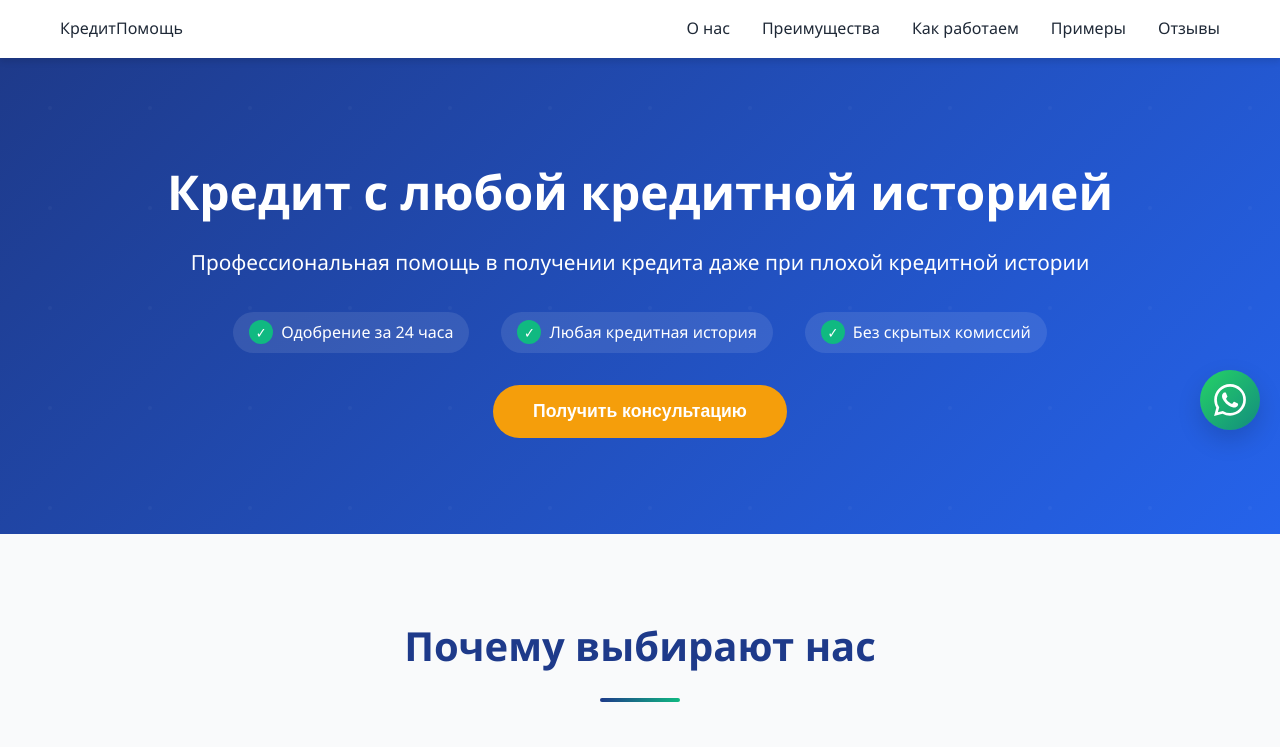
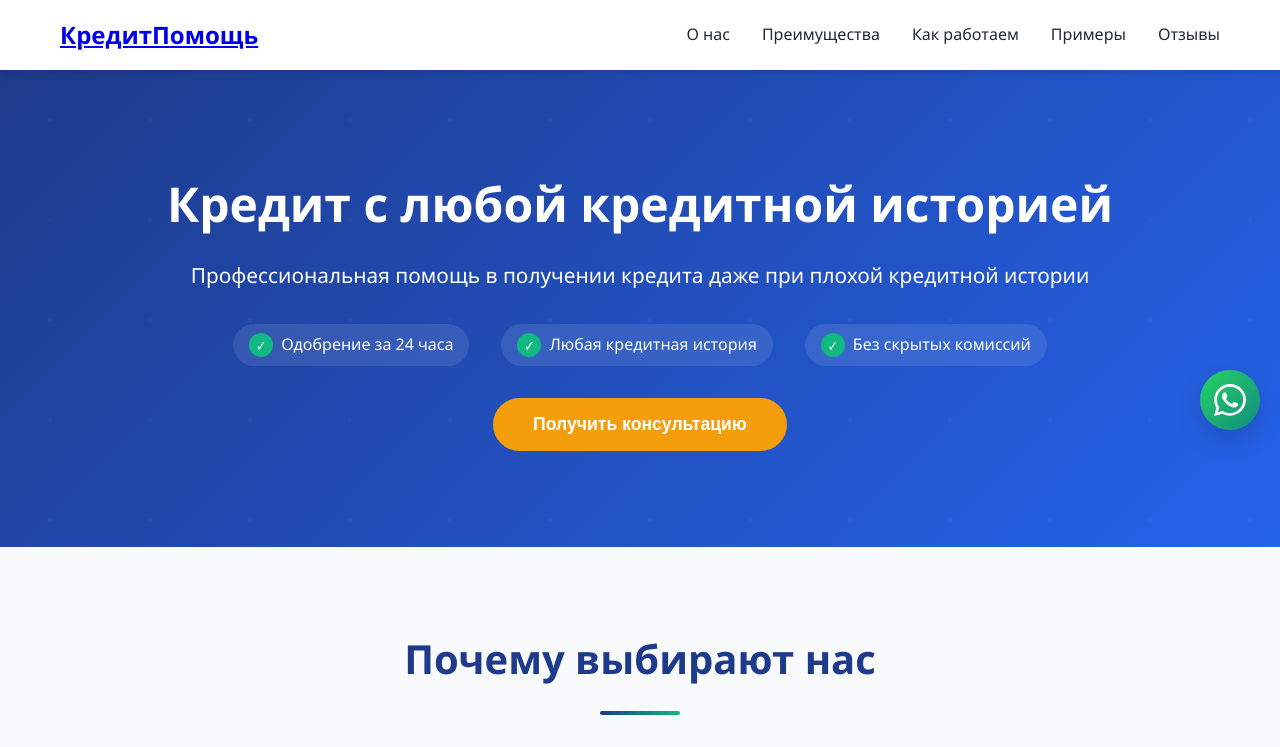
Before and after one commit to kreditnieresheniya/Kreditreshenie, a plain HTML site: page index.html in a window 1280 px wide. Shown: the top 747 px of the page. Drawn offline with Linux system fonts and the light colour scheme.

Commit message:
index.html

```diff
--- a/index.html
+++ b/index.html
@@ -19,7 +19,9 @@
     <!-- Header -->
 <header class="header">
     <div class="container">
-            <div class="https://wa.me/79899100164">КредитПомощь</div>
+        <div class="logo">
+            <a href="https://wa.me/79899100164" class="credit-help-link">КредитПомощь</a>
+        </div>
         <nav class="nav">
             <a href="https://wa.me/79899100164">О нас</a>
             <a href="https://wa.me/79899100164">Преимущества</a>
```
Lines whose indentation alone changed are shown as unchanged.
